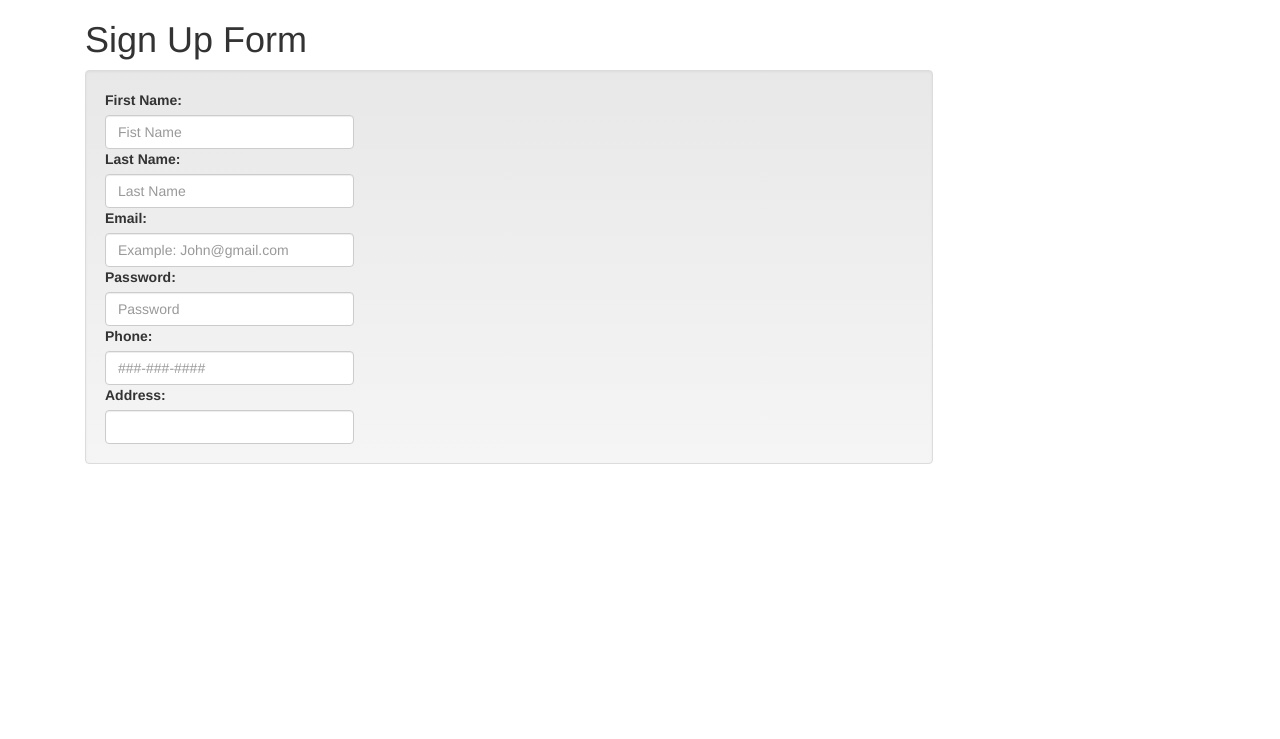
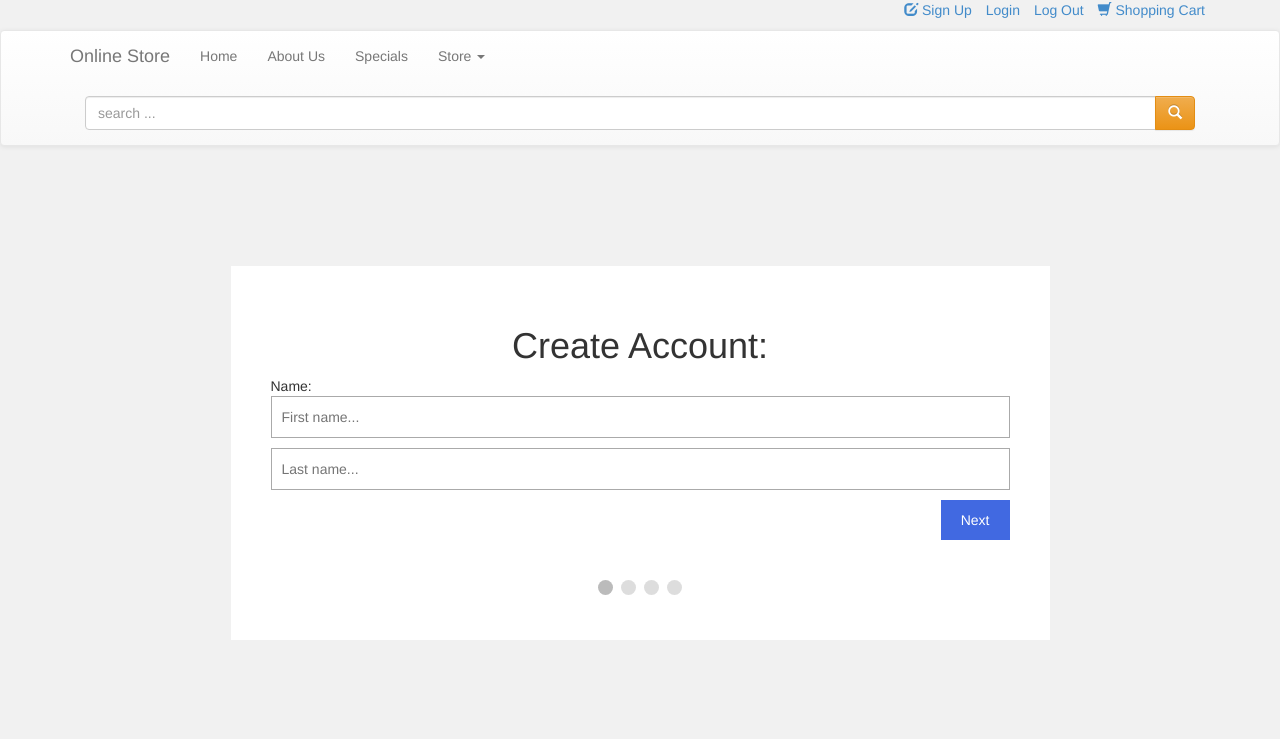
Before and after one commit to mobyte0/cs3500_onlineshop, a PHP site: page /SignUp.php in a window 1280 px wide. Shown: the top 739 px of the page. Run offline with PHP 8.4, Linux system fonts and the light colour scheme.

Commit message:
added sign up and log in forms

```diff
--- a/SignUp.php
+++ b/SignUp.php
@@ -1,3 +1,5 @@
+
+
 <!DOCTYPE html>
 <html lang="en">
 <head>
@@ -14,46 +16,206 @@
     <script src="bootstrap3/assets/js/html5shiv.js"></script>
     <script src="bootstrap3/assets/js/respond.min.js"></script>
 
+    <style>
+        * {
+            box-sizing: border-box;
+        }
+
+        body {
+            background-color: #f1f1f1;
+        }
+
+        #regForm {
+            background-color: #ffffff;
+            margin: 100px auto;
+            padding: 40px;
+            width: 70%;
+            min-width: 300px;
+        }
+
+        h1 {
+            text-align: center;
+        }
+
+        input {
+            padding: 10px;
+            width: 100%;
+            border: 1px solid #aaaaaa;
+        }
+
+        /* Mark input boxes that gets an error on validation: */
+        input.invalid {
+            background-color: #ffdddd;
+        }
+
+        /* Hide all steps by default: */
+        .tab {
+            display: none;
+        }
+
+        button {
+            background-color: royalblue;
+            color: #ffffff;
+            border: none;
+            padding: 10px 20px;
+            cursor: pointer;
+        }
+
+        button:hover {
+            opacity: 0.8;
+        }
+
+        #prevBtn {
+            background-color: #bbbbbb;
+        }
+
+        /* Make circles that indicate the steps of the form: */
+        .step {
+            height: 15px;
+            width: 15px;
+            margin: 0 2px;
+            background-color: #bbbbbb;
+            border: none;
+            border-radius: 50%;
+            display: inline-block;
+            opacity: 0.5;
+        }
+
+        .step.active {
+            opacity: 1;
+        }
+
+        /* Mark the steps that are finished and valid: */
+        .step.finish {
+            background-color: royalblue;
+        }
+    </style>
+
+
 </head>
 
 <body>
+
+<?php include 'header.php'; ?>
+
 <div class="container">
+    <div class="row">
 
-    <div class="container">  <!-- start main content container -->
-        <div class="row">  <!-- start main content row -->
-            <div class="col-md-9">  <!-- start main content column -->
-                <h1>Sign Up Form</h1>
-                <div class="well">
-                    <div class="row">
-
-                        <form class="col-md-4">
-                            <table>
-                                <tr>
-                                    <label>First Name:</label><input type="text" class="form-control" placeholder="Fist Name">
-                                    <label>Last Name:</label><input type="text" class="form-control" placeholder="Last Name">
-                                    <label>Email:</label><input type="email" class="form-control" placeholder="Example: John@gmail.com">
-                                    <label>Password:</label><input type="password" class="form-control" placeholder="Password">
-                                    <label>Phone:</label><input type="tel" class="form-control" placeholder="###-###-####">
-                                    <label>Address:</label><input type="text" class="form-control" >
-
-                                </tr>
+        <form id="regForm" action="/home.php">
+            <h1>Create Account:</h1>
+            <!-- One "tab" for each step in the form: -->
+            <div class="tab">Name:
+                <p><input placeholder="First name..." oninput="this.className = ''" name="fname"></p>
+                <p><input placeholder="Last name..." oninput="this.className = ''" name="lname"></p>
+            </div>
+            <div class="tab">Contact Info:
+                <p><input placeholder="E-mail..." oninput="this.className = ''" name="email"></p>
+                <p><input placeholder="Phone..." oninput="this.className = ''" name="phone"></p>
+            </div>
+            <div class="tab">Birthday:
+                <p><input placeholder="dd" oninput="this.className = ''" name="dd"></p>
+                <p><input placeholder="mm" oninput="this.className = ''" name="nn"></p>
+                <p><input placeholder="yyyy" oninput="this.className = ''" name="yyyy"></p>
+            </div>
+            <div class="tab">User Name & Password:
+                <p><input placeholder="Username..." oninput="this.className = ''" name="uname"></p>
+                <p><input placeholder="Password..." oninput="this.className = ''" name="pword" type="password"></p>
+            </div>
+            <div style="overflow:auto;">
+                <div style="float:right;">
+                    <button type="button" id="prevBtn" onclick="nextPrev(-1)">Previous</button>
+                    <button type="button" id="nextBtn" onclick="nextPrev(1)">Next</button>
+                </div>
+            </div>
+            <!-- Circles which indicates the steps of the form: -->
+            <div style="text-align:center;margin-top:40px;">
+                <span class="step"></span>
+                <span class="step"></span>
+                <span class="step"></span>
+                <span class="step"></span>
+            </div>
+        </form>
 
 
 
-                            </table>
-
-
-                        </form>
-                    </div>
-                </div>
-            </div>  <!-- end main content column -->
-        </div>  <!-- end main content row -->
-    </div>   <!-- end main content container -->
+    </div>
 </div>
-
-
-
 
 
 </body>
 </html>
+
+<script>
+    var currentTab = 0; // Current tab is set to be the first tab (0)
+    showTab(currentTab); // Display the crurrent tab
+
+    function showTab(n) {
+        // This function will display the specified tab of the form...
+        var x = document.getElementsByClassName("tab");
+        x[n].style.display = "block";
+        //... and fix the Previous/Next buttons:
+        if (n == 0) {
+            document.getElementById("prevBtn").style.display = "none";
+        } else {
+            document.getElementById("prevBtn").style.display = "inline";
+        }
+        if (n == (x.length - 1)) {
+            document.getElementById("nextBtn").innerHTML = "Submit";
+        } else {
+            document.getElementById("nextBtn").innerHTML = "Next";
+        }
+        //... and run a function that will display the correct step indicator:
+        fixStepIndicator(n)
+    }
+
+    function nextPrev(n) {
+        // This function will figure out which tab to display
+        var x = document.getElementsByClassName("tab");
+        // Exit the function if any field in the current tab is invalid:
+        if (n == 1 && !validateForm()) return false;
+        // Hide the current tab:
+        x[currentTab].style.display = "none";
+        // Increase or decrease the current tab by 1:
+        currentTab = currentTab + n;
+        // if you have reached the end of the form...
+        if (currentTab >= x.length) {
+            // ... the form gets submitted:
+            document.getElementById("regForm").submit();
+            return false;
+        }
+        // Otherwise, display the correct tab:
+        showTab(currentTab);
+    }
+
+    function validateForm() {
+        // This function deals with validation of the form fields
+        var x, y, i, valid = true;
+        x = document.getElementsByClassName("tab");
+        y = x[currentTab].getElementsByTagName("input");
+        // A loop that checks every input field in the current tab:
+        for (i = 0; i < y.length; i++) {
+            // If a field is empty...
+            if (y[i].value == "") {
+                // add an "invalid" class to the field:
+                y[i].className += " invalid";
+                // and set the current valid status to false
+                valid = false;
+            }
+        }
+        // If the valid status is true, mark the step as finished and valid:
+        if (valid) {
+            document.getElementsByClassName("step")[currentTab].className += " finish";
+        }
+        return valid; // return the valid status
+    }
+
+    function fixStepIndicator(n) {
+        // This function removes the "active" class of all steps...
+        var i, x = document.getElementsByClassName("step");
+        for (i = 0; i < x.length; i++) {
+            x[i].className = x[i].className.replace(" active", "");
+        }
+        //... and adds the "active" class on the current step:
+        x[n].className += " active";
+    }
+</script>
--- a/header.php
+++ b/header.php
@@ -5,7 +5,8 @@
         background-color: #fefefe;
         margin: 5% auto 15% auto; /* 5% from the top, 15% from the bottom and centered */
         border: 1px solid #888;
-        width: 80%; /* Could be more or less, depending on screen size */
+        padding: 5em;
+        width: 50%; /* Could be more or less, depending on screen size */
     }
 
     #username[type=text], #pass[type=password] {
@@ -96,9 +97,8 @@
         padding-right: 10px;
     }
 
+</style>
 
-
-</style>
 <header>
    <div id="topHeaderRow">
       <div class="container">
```
